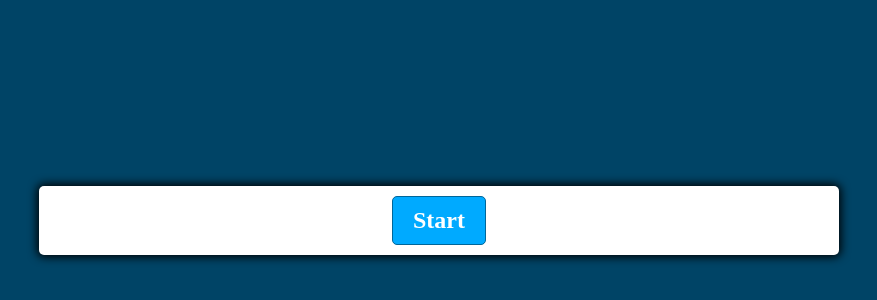
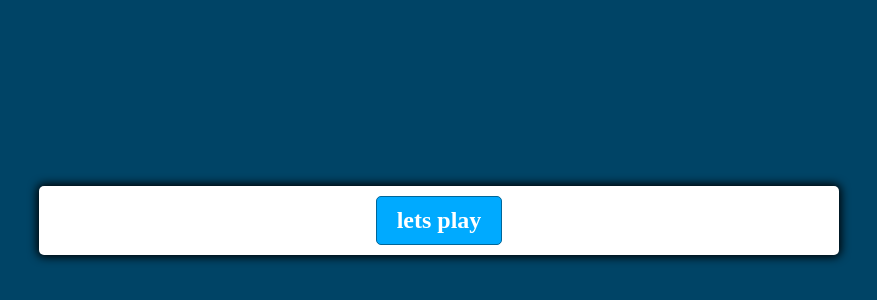
Before and after one commit to dscmbm/DAY01-PRACTICE, a plain HTML site: page index.html in a window 1280 px wide. Shown: the part 180-480 px from the top of the page, without its empty margins (201-1078 px from the left). Drawn offline with Linux system fonts and the light colour scheme.

Commit message:
start button name change

```diff
--- a/index.html
+++ b/index.html
@@ -20,7 +20,7 @@
       </div>
     </div>
     <div class="controls">
-      <button id="start-btn" class="start-btn btn">Start</button>
+      <button id="start-btn" class="start-btn btn">lets play</button>
       <!-- change "NEXT" to "Proceed" by bhaskar -->
       <button id="next-btn" class="next-btn btn hide">Proceed</button>
     </div>
```
